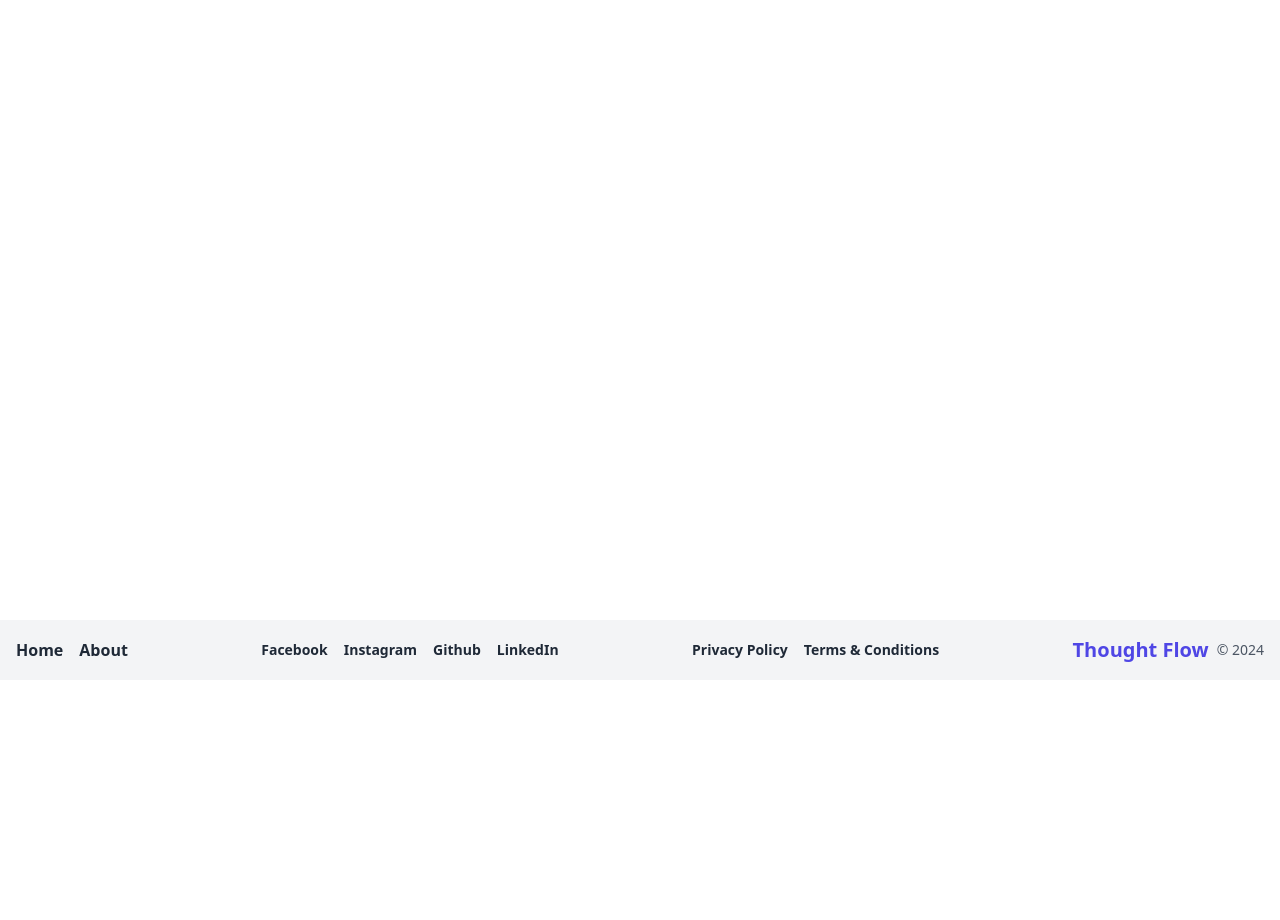
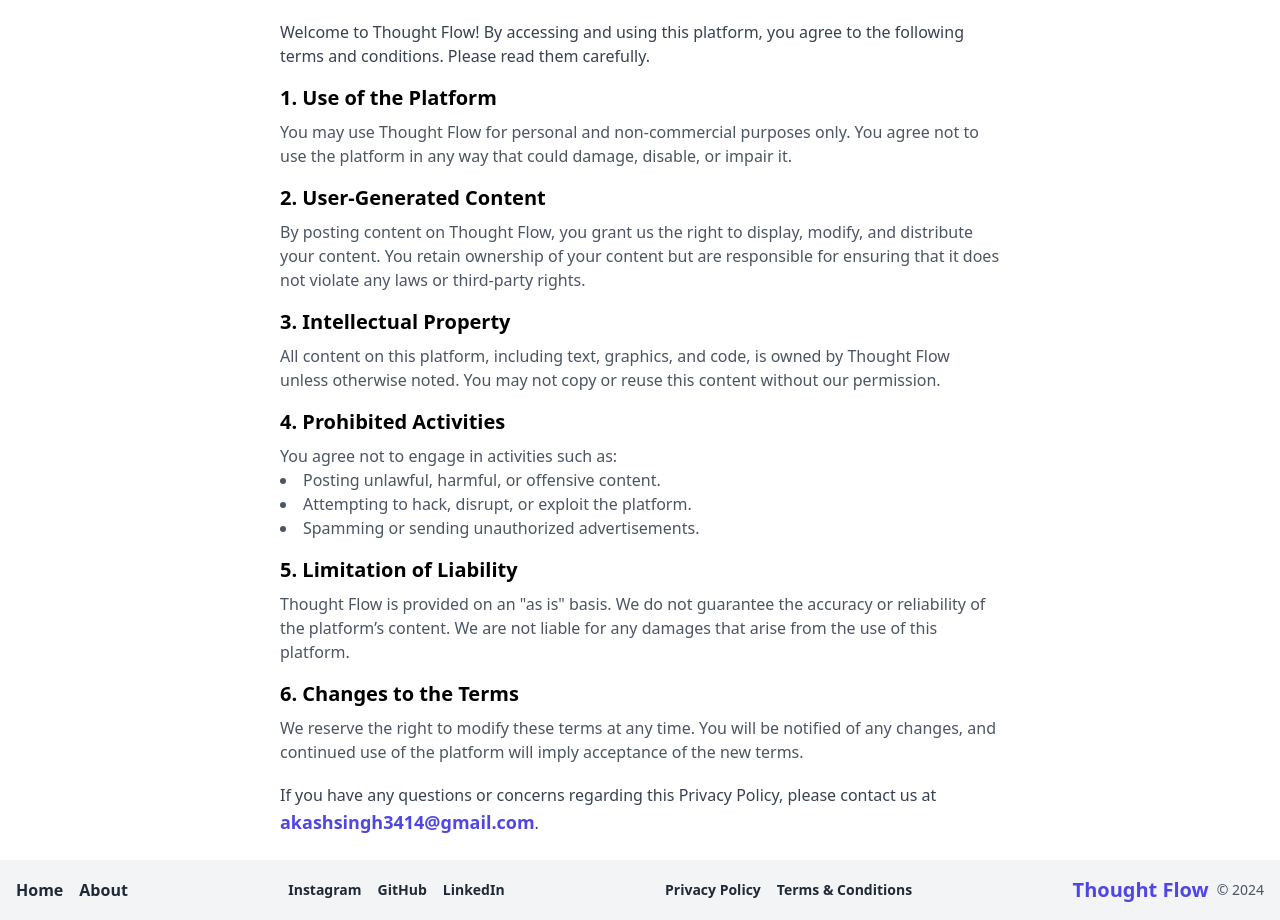
Before and after one commit to akashsingh3414/Thought-Flow, a React (Vite) app in the folder client/: page /termsAndconditions in a window 1280 px wide. Shown: the part 120-1040 px from the top of the page. Before the commit the page ends 800 px from the top, so only its background shows below. Built offline with nearby package versions, Linux system fonts and the light colour scheme; no server answers.

Commit message:
Completed Footer Section, added privacy policy and Terms and Conditions

```diff
--- a/client/src/App.jsx
+++ b/client/src/App.jsx
@@ -8,10 +8,11 @@
 import Footer from './components/Footer';
 import Dashboard from './pages/Dashboard';
 import PrivateRoute from './components/PrivateRoute';
-import OnlyAdminPrivateRoute from './components/OnlyAdminPrivateRoute';
 import PostPage from './pages/PostPage';
 import Profile from './pages/Profile';
 import ScrollToTop from './components/ScrollToTop';
+import PrivacyPolicy from './pages/PrivacyPolicy';
+import TermsAndConditions from './pages/TermsAndConditions';
 
 function App() {
 
@@ -31,11 +32,10 @@
               <Route path='/dashboard' element={<Dashboard />} />
             </Route>
 
-            <Route element={<OnlyAdminPrivateRoute />}>
-            </Route>
-
             <Route path='/post/:postSlug' element={<PostPage />} />
             <Route path='/profile' element={<Profile />} />
+            <Route path='/privacyPolicy' element={<PrivacyPolicy />} />
+            <Route path='/termsAndconditions' element={<TermsAndConditions />} />
           </Routes>
         </main>
         <ScrollToTop/>
--- a/client/src/components/Footer.jsx
+++ b/client/src/components/Footer.jsx
@@ -11,7 +11,6 @@
 
   return (
     <footer className="flex flex-col md:flex-row items-center justify-between p-4 bg-gray-100 text-gray-800 gap-4 mt-auto">
-      {/* Navigation Links */}
       <div className="flex flex-col md:flex-row space-y-2 md:space-y-0 md:space-x-4 font-semibold">
         <Link to="/home" className={`hover:text-blue-500 ${isActive('/home')}`}>
           Home
@@ -21,30 +20,42 @@
         </Link>
       </div>
 
-      {/* Social Links */}
       <div className="flex space-x-4">
-        {['Facebook', 'Instagram', 'Github', 'LinkedIn'].map((platform) => (
-          <a
-            href="#"
-            key={platform}
-            className="text-sm font-semibold hover:text-blue-500"
-          >
-            {platform}
-          </a>
-        ))}
+        <a
+          href="https://www.instagram.com/aakashsingh3414"
+          target="_blank"
+          rel="noopener noreferrer"
+          className="text-sm font-semibold hover:text-blue-500"
+        >
+          Instagram
+        </a>
+        <a
+          href="https://github.com/akashsingh3414"
+          target="_blank"
+          rel="noopener noreferrer"
+          className="text-sm font-semibold hover:text-blue-500"
+        >
+          GitHub
+        </a>
+        <a
+          href="https://www.linkedin.com/in/akashsingh3414"
+          target="_blank"
+          rel="noopener noreferrer"
+          className="text-sm font-semibold hover:text-blue-500"
+        >
+          LinkedIn
+        </a>
       </div>
 
-      {/* Policies */}
       <div className="flex space-x-4">
-        <Link to="/privacy-policy" className="text-sm font-semibold hover:text-blue-500">
+        <Link to="/privacyPolicy" className="text-sm font-semibold hover:text-blue-500">
           Privacy Policy
         </Link>
-        <Link to="/terms-conditions" className="text-sm font-semibold hover:text-blue-500">
+        <Link to="/termsAndconditions" className="text-sm font-semibold hover:text-blue-500">
           Terms & Conditions
         </Link>
       </div>
 
-      {/* Branding and Copyright */}
       <div className="flex items-center">
         <Link to="/" className="text-xl font-bold text-indigo-600">
           Thought Flow
--- a/client/src/components/OnlyAdminPrivateRoute.jsx
+++ /dev/null
@@ -1,12 +0,0 @@
-import React from 'react'
-import { useSelector } from 'react-redux'
-import { Outlet, Navigate } from 'react-router-dom'
-
-function OnlyAdminPrivateRoute() {
-    const { currentUser } = useSelector((state)=>state.user)
-  return (
-    currentUser?.user?.isAdmin? <Outlet /> : <Navigate to='/signin'/>
-  )
-}
-
-export default OnlyAdminPrivateRoute
--- a/client/src/pages/About.jsx
+++ b/client/src/pages/About.jsx
@@ -1,11 +1,28 @@
-import React from 'react'
+import React from 'react';
 
 function About() {
   return (
-    <div className='flex justify-center items-center p-auto h-full w-full'>
-      <h1>Launching Soon</h1>
+    <div className='flex justify-center items-center w-full min-h-screen bg-gray-50 dark:bg-slate-800'>
+      <div className='max-w-2xl mx-auto p-6'>
+        <h1 className='text-4xl font-semibold text-gray-800 dark:text-white text-center mb-8'>
+          About Thought Flow
+        </h1>
+        <div className='text-lg text-gray-600 dark:text-gray-300 leading-relaxed space-y-6'>
+          <p>
+            Thought Flow was created in 2024 as a platform to share ideas on topics like technology, creativity, and personal growth. Our goal is to inspire, educate, and connect with readers who are open to exploring new perspectives.
+          </p>
+
+          <p>
+            This space offers articles and discussions on a variety of subjects, aiming to spark meaningful conversations and thoughtful engagement.
+          </p>
+
+          <p>
+            Thought Flow is created by <strong>Akash Singh</strong>, a pre-final year student at IIIT Manipur, with a passion for technology and community-driven discussions.
+          </p>
+        </div>
+      </div>
     </div>
-  )
+  );
 }
 
-export default About
+export default About;
--- /dev/null
+++ b/client/src/pages/PrivacyPolicy.jsx
@@ -0,0 +1,49 @@
+import React from 'react';
+
+function PrivacyPolicy() {
+  return (
+    <div className="max-w-3xl mx-auto p-6">
+      <h1 className="text-3xl font-semibold mb-4">Privacy Policy</h1>
+      <p className="text-gray-700 mb-4">
+        Welcome to Thought Flow. Your privacy is important to us. This Privacy Policy outlines what information we collect, how we use it, and your rights regarding your personal information.
+      </p>
+
+      <h2 className="text-xl font-semibold mb-2">1. Information We Collect</h2>
+      <p className="text-gray-600 mb-4">
+        We may collect personal information, such as your name and email address, when you interact with our platform (e.g., when you leave comments or sign up for newsletters).
+      </p>
+
+      <h2 className="text-xl font-semibold mb-2">2. How We Use Your Information</h2>
+      <p className="text-gray-600 mb-4">
+        We use your information to enhance your experience on the platform, such as by personalizing content or sending updates. We do not sell or share your personal information with third parties without your consent.
+      </p>
+
+      <h2 className="text-xl font-semibold mb-2">3. Cookies</h2>
+      <p className="text-gray-600 mb-4">
+        We use cookies to improve your browsing experience and analyze site traffic. You can disable cookies through your browser settings if you prefer not to allow them.
+      </p>
+
+      <h2 className="text-xl font-semibold mb-2">4. Data Security</h2>
+      <p className="text-gray-600 mb-4">
+        We take reasonable steps to protect your personal information from unauthorized access or disclosure. However, please note that no method of data transmission over the internet is 100% secure.
+      </p>
+
+      <h2 className="text-xl font-semibold mb-2">5. Your Rights</h2>
+      <p className="text-gray-600 mb-4">
+        You have the right to access, update, or delete your personal information. If you wish to do so, please contact us, and we will assist you as needed.
+      </p>
+
+      <h2 className="text-xl font-semibold mb-2">6. Changes to This Policy</h2>
+      <p className="text-gray-600 mb-4">
+        We may update this Privacy Policy from time to time. We will notify you of any significant changes by posting an update on this page.
+      </p>
+
+      <p className="text-gray-700">
+        If you have any questions or concerns regarding this Privacy Policy, please contact us at
+        <span className="text-indigo-600 font-semibold text-lg"> akashsingh3414@gmail.com</span>.
+      </p>
+    </div>
+  );
+}
+
+export default PrivacyPolicy;
--- /dev/null
+++ b/client/src/pages/TermsAndConditions.jsx
@@ -0,0 +1,54 @@
+import React from 'react';
+
+function TermsAndConditions() {
+  return (
+    <div className="max-w-3xl mx-auto p-6">
+      <h1 className="text-3xl font-semibold mb-4">Terms and Conditions</h1>
+      <p className="text-gray-700 mb-4">
+        Welcome to Thought Flow! By accessing and using this platform, you agree to the following terms and conditions. Please read them carefully.
+      </p>
+
+      <h2 className="text-xl font-semibold mb-2">1. Use of the Platform</h2>
+      <p className="text-gray-600 mb-4">
+        You may use Thought Flow for personal and non-commercial purposes only. You agree not to use the platform in any way that could damage, disable, or impair it.
+      </p>
+
+      <h2 className="text-xl font-semibold mb-2">2. User-Generated Content</h2>
+      <p className="text-gray-600 mb-4">
+        By posting content on Thought Flow, you grant us the right to display, modify, and distribute your content. You retain ownership of your content but are responsible for ensuring that it does not violate any laws or third-party rights.
+      </p>
+
+      <h2 className="text-xl font-semibold mb-2">3. Intellectual Property</h2>
+      <p className="text-gray-600 mb-4">
+        All content on this platform, including text, graphics, and code, is owned by Thought Flow unless otherwise noted. You may not copy or reuse this content without our permission.
+      </p>
+
+      <h2 className="text-xl font-semibold mb-2">4. Prohibited Activities</h2>
+      <p className="text-gray-600 mb-4">
+        You agree not to engage in activities such as:
+        <ul className="list-disc list-inside">
+          <li>Posting unlawful, harmful, or offensive content.</li>
+          <li>Attempting to hack, disrupt, or exploit the platform.</li>
+          <li>Spamming or sending unauthorized advertisements.</li>
+        </ul>
+      </p>
+
+      <h2 className="text-xl font-semibold mb-2">5. Limitation of Liability</h2>
+      <p className="text-gray-600 mb-4">
+        Thought Flow is provided on an "as is" basis. We do not guarantee the accuracy or reliability of the platform’s content. We are not liable for any damages that arise from the use of this platform.
+      </p>
+
+      <h2 className="text-xl font-semibold mb-2">6. Changes to the Terms</h2>
+      <p className="text-gray-600 mb-4">
+        We reserve the right to modify these terms at any time. You will be notified of any changes, and continued use of the platform will imply acceptance of the new terms.
+      </p>
+
+      <p className="text-gray-700">
+        If you have any questions or concerns regarding this Privacy Policy, please contact us at
+        <span className="text-indigo-600 font-semibold text-lg"> akashsingh3414@gmail.com</span>.
+      </p>
+    </div>
+  );
+}
+
+export default TermsAndConditions;
```
